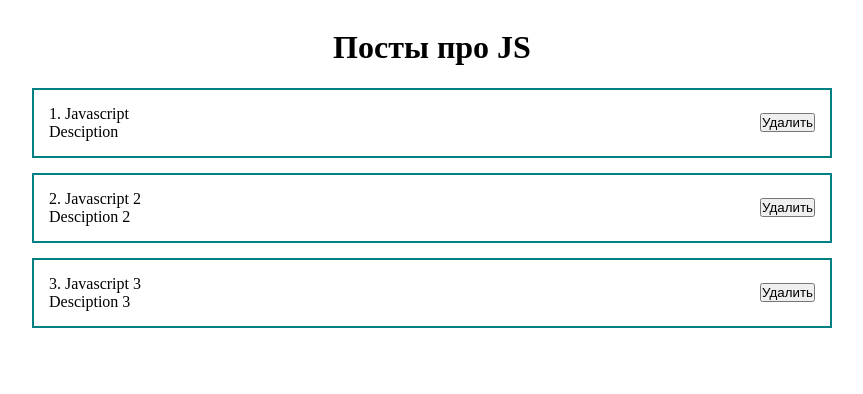
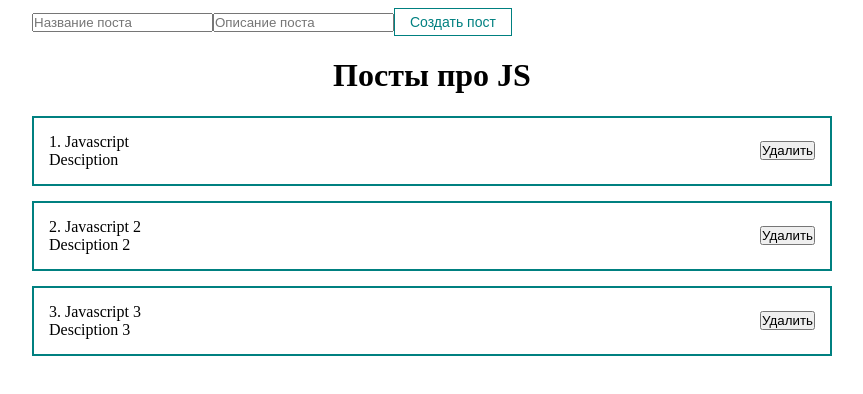
Before and after one commit to Megionc/Website_React, a React (Create React App) app: page / in a window 1280 px wide. Shown: the top 394 px of the page, without its empty margins (208-1071 px from the left). Built offline with nearby package versions, Linux system fonts and the light colour scheme.

Commit message:
MyButton

```diff
--- a/src/App.js
+++ b/src/App.js
@@ -4,6 +4,7 @@
 import './styles/App.css';
 import PostItem from './components/PostItem';
 import PostList from './components/PostList';
+import MyButton from './components/UI/button/MyButton';
 
 function App() {
   const [posts, setPosts] = useState([
@@ -14,6 +15,11 @@
 
   return (
     <div className="App">
+      <form>
+        <input type="text" placeholder="Название поста" />
+        <input type="text" placeholder="Описание поста" />
+        <MyButton disabled>Создать пост</MyButton>
+      </form>
       <PostList posts={posts} title="Посты про JS" />
     </div>
   );
--- /dev/null
+++ b/src/components/UI/button/MyButton.jsx
@@ -0,0 +1,12 @@
+import React, { useState } from "react";
+import classes from './MyButton.module.css';
+
+const MyButton = ({ children, ...props }) => {
+    return (
+        <button {...props} className={classes.myBtn}>
+            {children}
+        </button>
+    )
+}
+
+export default MyButton;
--- /dev/null
+++ b/src/components/UI/button/MyButton.module.css
@@ -0,0 +1,8 @@
+.myBtn {
+    padding: 5px 15px;
+    color: teal;
+    font-size: 14px;
+    background: transparent;
+    border: 1px solid teal;
+    cursor: pointer;
+}
```
